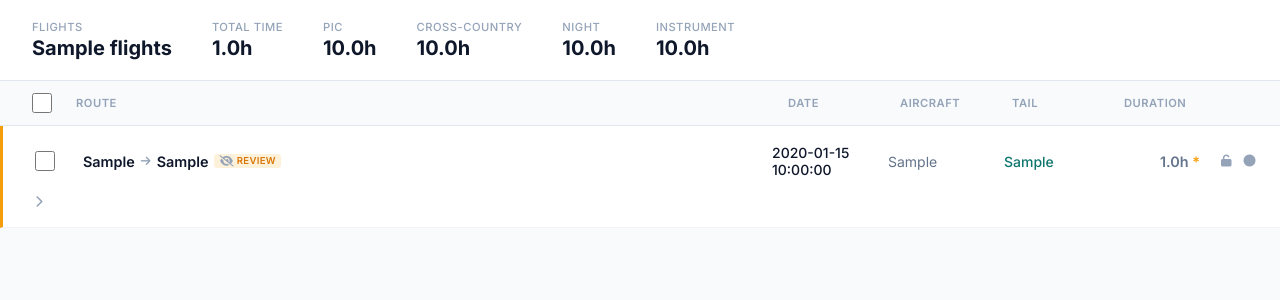
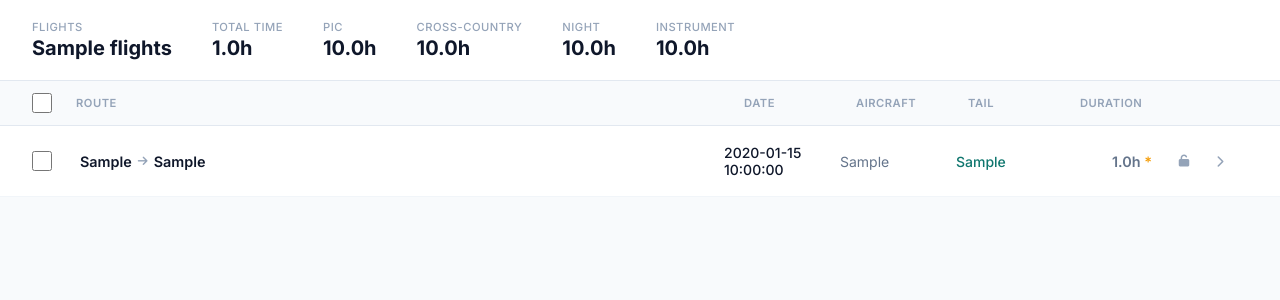
Before and after one commit to haopilot/log_book, a Flask app: template templates/logbook.html in a window 1280 px wide. Shown: the part 73-373 px from the top of the page. Run offline with Flask 3, Linux system fonts and the light colour scheme; the template is opened without the code that fills it: most values are stand-ins (such as "Sample title", 1, 10 or a date in 2020).

Commit message:
Simplify lock/review UI: remove clutter, add batch lock/unlock
- Remove review badges and toggles from logbook list and entry page
- Add batch Lock/Unlock buttons to selection bar
- Lock toggle per entry via inline button on logbook list
- Entry detail: disable all fields and save when locked, show lock banner
- Clean footer: remove lock/review toggles from entry detail page

Co-Authored-By: Claude Opus 4.6 <noreply@anthropic.com>

```diff
--- a/templates/logbook.html
+++ b/templates/logbook.html
@@ -324,24 +324,8 @@
       font-size: 0.75rem;
     }
 
-    /* Unreviewed entry highlight */
-    .flight-item.unreviewed {
-      border-left: 3px solid var(--warning);
-    }
-
-    .badge-unreviewed {
-      display: inline-flex;
-      align-items: center;
-      gap: 3px;
-      padding: 1px 5px;
-      background: rgba(245, 158, 11, 0.15);
-      color: #d97706;
-      border-radius: 3px;
-      font-size: 0.6rem;
-      font-weight: 600;
-      text-transform: uppercase;
-      letter-spacing: 0.3px;
-      white-space: nowrap;
+    .flight-item.locked {
+      opacity: 0.7;
     }
 
     .lock-icon {
@@ -350,13 +334,7 @@
       margin-left: 2px;
     }
 
-    .entry-actions {
-      display: flex;
-      gap: 2px;
-      align-items: center;
-    }
-
-    .entry-action-btn {
+    .lock-toggle {
       background: none;
       border: none;
       cursor: pointer;
@@ -366,15 +344,15 @@
       font-size: 0.75rem;
       transition: all 0.15s;
     }
-    .entry-action-btn:hover {
+    .lock-toggle:hover {
       background: var(--surface-hover);
       color: var(--text);
     }
-    .entry-action-btn.active {
+    .lock-toggle.active {
       color: var(--primary);
     }
 
-    .batch-locked-warning {
+    .batch-locked-info {
       color: #fbbf24;
       font-size: 0.75rem;
       display: flex;
@@ -518,13 +496,13 @@
 
       .list-header {
         display: grid;
-        grid-template-columns: 32px 1fr 100px 100px 100px 80px 32px;
+        grid-template-columns: 32px 1fr 100px 100px 100px 80px 32px 32px;
         padding: 12px 24px;
       }
 
       .flight-item {
         display: grid;
-        grid-template-columns: 32px 1fr 100px 100px 100px 80px 32px;
+        grid-template-columns: 32px 1fr 100px 100px 100px 80px 32px 32px;
         padding: 16px 24px;
         gap: 16px;
       }
@@ -677,13 +655,19 @@
   <div class="batch-bar" id="batchBar">
     <div>
       <span class="batch-info"><span id="selectedCount">0</span> selected</span>
-      <span class="batch-locked-warning" id="lockedWarning" style="display:none">
-        <i class="fas fa-lock"></i> <span id="lockedCount">0</span> locked (will be skipped)
+      <span class="batch-locked-info" id="lockedInfo" style="display:none">
+        <i class="fas fa-lock"></i> <span id="lockedCount">0</span> locked
       </span>
     </div>
     <div class="batch-actions">
       <button class="batch-btn batch-btn-clear" onclick="clearSelection()">
         <i class="fas fa-times"></i> Clear
+      </button>
+      <button class="batch-btn batch-btn-clear" onclick="batchLock(true)">
+        <i class="fas fa-lock"></i> Lock
+      </button>
+      <button class="batch-btn batch-btn-clear" onclick="batchLock(false)">
+        <i class="fas fa-unlock"></i> Unlock
       </button>
       <button class="batch-btn batch-btn-delete" onclick="deleteSelected()">
         <i class="fas fa-trash"></i> Delete
@@ -701,14 +685,14 @@
       <span>Tail</span>
       <span>Duration</span>
       <span></span>
+      <span></span>
     </div>
     <div class="flight-list-container">
       <div class="flight-list">
         {% for entry in entries %}
-        <div class="flight-item{% if not entry.reviewed %} unreviewed{% endif %}"
+        <div class="flight-item{% if entry.locked %} locked{% endif %}"
              data-id="{{ entry.id }}"
              data-locked="{{ 'true' if entry.locked else 'false' }}"
-             data-reviewed="{{ 'true' if entry.reviewed else 'false' }}"
              onclick="navigateToEntry('{{ entry.id }}', event)">
           <input type="checkbox" class="flight-checkbox" data-id="{{ entry.id }}" onclick="onCheckboxChange(event)">
           <div class="flight-content">
@@ -718,7 +702,6 @@
                 <i class="fas fa-arrow-right"></i>
                 <span>{{ entry.route_to or '—' }}</span>
                 {% if entry.locked %}<i class="fas fa-lock lock-icon" title="Locked"></i>{% endif %}
-                {% if not entry.reviewed %}<span class="badge-unreviewed"><i class="fas fa-eye-slash"></i> Review</span>{% endif %}
               </div>
               <div class="flight-meta">
                 <span class="flight-date">{{ entry.date }}</span>
@@ -729,16 +712,11 @@
             <span class="flight-duration{% if entry.duration_estimated %} estimated{% endif %}">
               {% if entry.total_duration %}{{ "%.1f"|format(entry.total_duration) }}h{% else %}—{% endif %}
             </span>
-            <div class="entry-actions" onclick="event.stopPropagation()">
-              <button class="entry-action-btn{% if entry.locked %} active{% endif %}"
-                      onclick="toggleLock('{{ entry.id }}', this)" title="{{ 'Unlock' if entry.locked else 'Lock' }}">
-                <i class="fas fa-{% if entry.locked %}lock{% else %}unlock{% endif %}"></i>
-              </button>
-              <button class="entry-action-btn{% if entry.reviewed %} active{% endif %}"
-                      onclick="toggleReview('{{ entry.id }}', this)" title="{{ 'Mark unreviewed' if entry.reviewed else 'Mark reviewed' }}">
-                <i class="fas fa-{% if entry.reviewed %}check-circle{% else %}circle{% endif %}"></i>
-              </button>
-            </div>
+            <button class="lock-toggle{% if entry.locked %} active{% endif %}"
+                    onclick="event.stopPropagation(); toggleLock('{{ entry.id }}', this)"
+                    title="{{ 'Unlock' if entry.locked else 'Lock' }}">
+              <i class="fas fa-{% if entry.locked %}lock{% else %}unlock{% endif %}"></i>
+            </button>
             <span class="flight-arrow"><i class="fas fa-chevron-right"></i></span>
           </div>
         </div>
@@ -808,9 +786,9 @@
         if (cb && cb.checked && item.dataset.locked === 'true') lockedCount++;
       });
 
-      const warning = document.getElementById('lockedWarning');
+      const info = document.getElementById('lockedInfo');
       document.getElementById('lockedCount').textContent = lockedCount;
-      warning.style.display = lockedCount > 0 ? 'flex' : 'none';
+      info.style.display = lockedCount > 0 ? 'flex' : 'none';
 
       const allCbs = document.querySelectorAll('.flight-checkbox');
       const selectAll = document.getElementById('selectAllCheckbox');
@@ -895,6 +873,7 @@
         const data = await res.json();
         if (data.success) {
           item.dataset.locked = String(newState);
+          item.classList.toggle('locked', newState);
           btn.querySelector('i').className = newState ? 'fas fa-lock' : 'fas fa-unlock';
           btn.classList.toggle('active', newState);
           btn.title = newState ? 'Unlock' : 'Lock';
@@ -915,36 +894,22 @@
       }
     }
 
-    async function toggleReview(entryId, btn) {
-      const item = btn.closest('.flight-item');
-      const isReviewed = item.dataset.reviewed === 'true';
-      const newState = !isReviewed;
+    async function batchLock(lock) {
+      const ids = getSelectedIds();
+      if (!ids.length) return;
       try {
-        const res = await fetch(`/api/entries/${entryId}/review`, {
-          method: 'POST',
-          headers: { 'Content-Type': 'application/json' },
-          body: JSON.stringify({ reviewed: newState })
-        });
-        const data = await res.json();
-        if (data.success) {
-          item.dataset.reviewed = String(newState);
-          item.classList.toggle('unreviewed', !newState);
-          btn.querySelector('i').className = newState ? 'fas fa-check-circle' : 'fas fa-circle';
-          btn.classList.toggle('active', newState);
-          btn.title = newState ? 'Mark unreviewed' : 'Mark reviewed';
-          const routeDiv = item.querySelector('.flight-route');
-          const badge = routeDiv.querySelector('.badge-unreviewed');
-          if (!newState && !badge) {
-            const el = document.createElement('span');
-            el.className = 'badge-unreviewed';
-            el.innerHTML = '<i class="fas fa-eye-slash"></i> Review';
-            routeDiv.appendChild(el);
-          } else if (newState && badge) {
-            badge.remove();
-          }
-        }
+        const promises = ids.map(id =>
+          fetch(`/api/entries/${id}/lock`, {
+            method: 'POST',
+            headers: { 'Content-Type': 'application/json' },
+            body: JSON.stringify({ locked: lock })
+          }).then(r => r.json())
+        );
+        await Promise.all(promises);
+        showToast(lock ? `Locked ${ids.length} entry(s)` : `Unlocked ${ids.length} entry(s)`);
+        setTimeout(() => location.reload(), 500);
       } catch (e) {
-        showToast('Error toggling review', true);
+        showToast('Error updating locks', true);
       }
     }
 
```
Also changed, not shown: templates/entry.html (+19 -70 lines).
